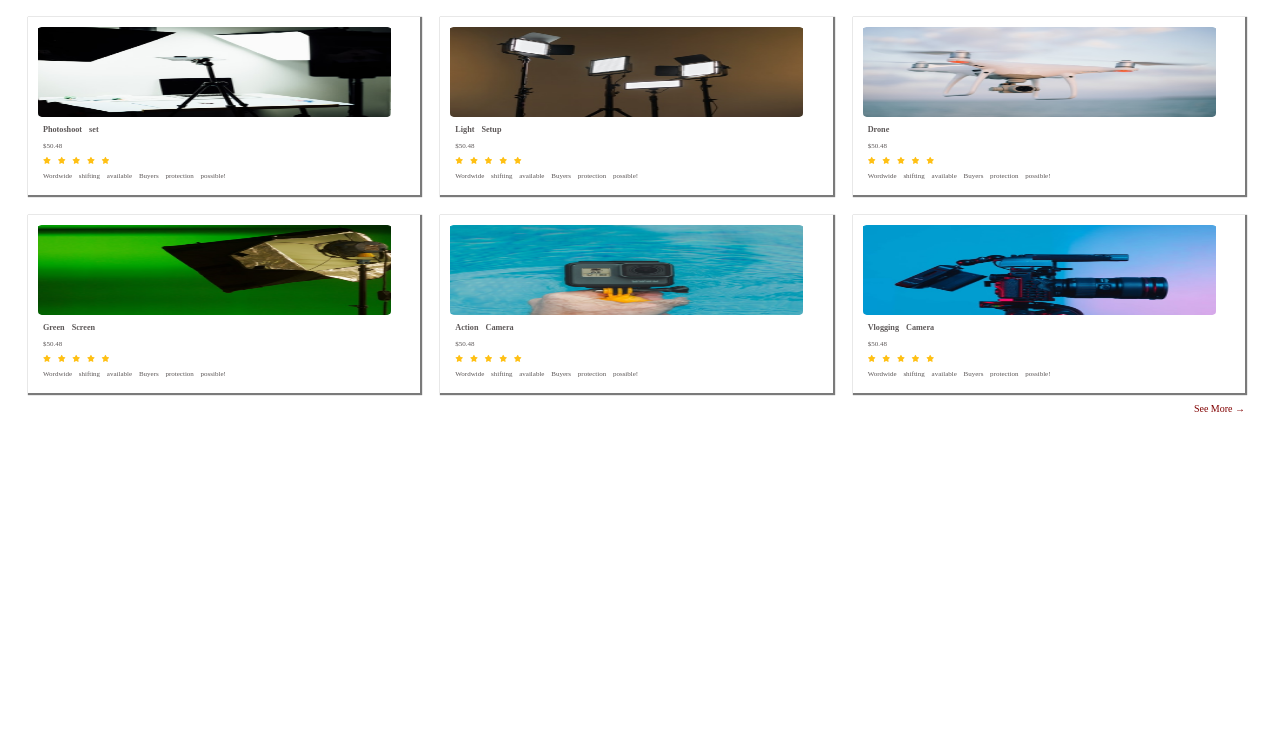
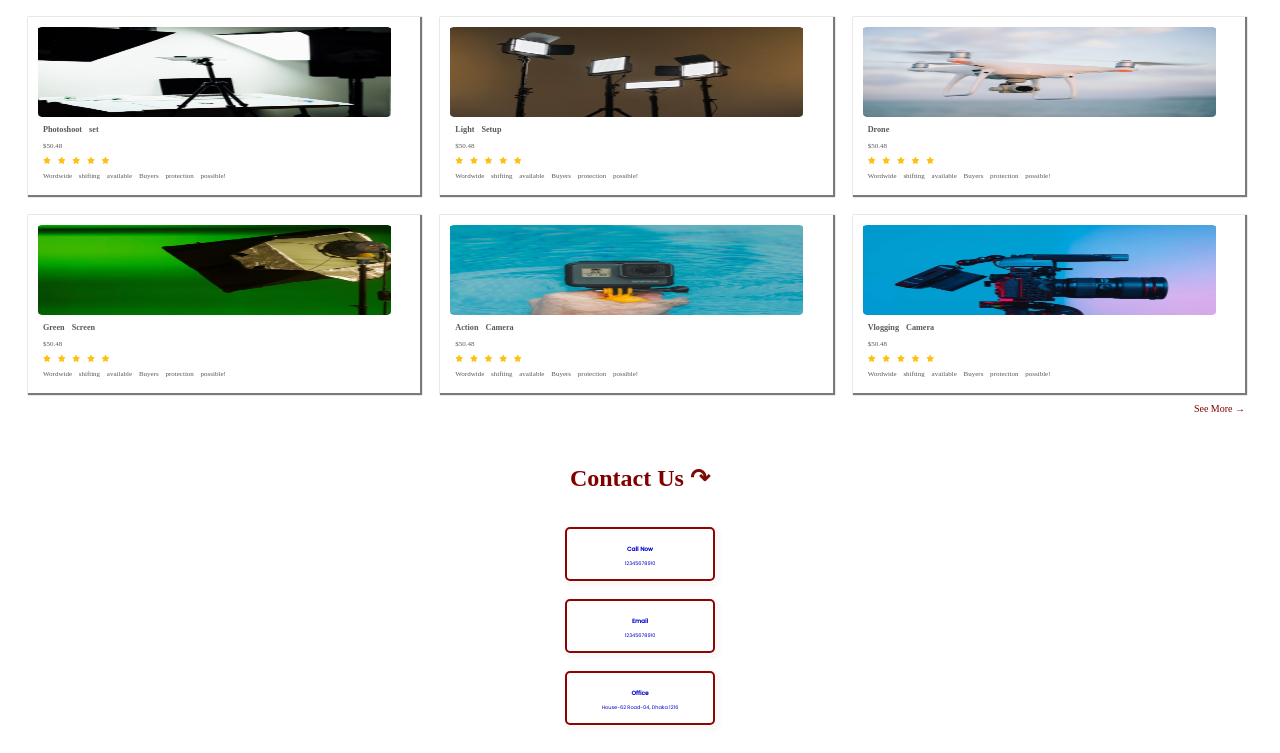
Before and after one commit to sanzidaa71/influencer-gears, a plain HTML site: page index.html in a window 1280 px wide. Shown: the part 565-1318 px from the top of the page. Before the commit the page ends 989 px from the top, so only its background shows below. Drawn offline with Linux system fonts and the light colour scheme.

Commit message:
contact-us

```diff
--- a/index.html
+++ b/index.html
@@ -341,6 +341,34 @@
             <p>See More &#8594;</p>
         </a>
     </div>
+
+
+    <section class="container-contact">
+
+        <div class="boder-center">
+            <div class="section-title Contact">
+                <h2>Contact Us <span class="arrow">&#8631;</span> </h2>
+            </div>
+            <div class="con-tact">
+
+                <h3>Call Now</h3>
+                <p>12345678910</p>
+            </div>
+            <br>
+            <div class="con-tact">
+
+                <h3>Email</h3>
+                <p>12345678910</p>
+            </div>
+            <br>
+            <div class="con-tact">
+
+                <h3>Office</h3>
+                <p>House-62 Road-04, Dhaka 1216</p>
+            </div>
+        </div>
+
+    </section>
 </body>
 
 </html>
--- a/stylesheet.css
+++ b/stylesheet.css
@@ -116,3 +116,68 @@
 .see-more-size{
     padding-right: 27px;
 }
+
+
+/*
+===============
+last section
+==================*/
+
+.Contact{
+    color: maroon;
+}
+.arrow{
+    color: rgb(124, 13, 5);
+}
+
+/* .call-now{
+    height: 100px;
+    width: 100px;
+    display: grid;
+    grid-template-columns: repeat(3,1fr);
+
+    box-shadow: rgb(204, 204, 204) 10px 10px 10px 10px;
+    font-family: 'Poppins', sans-serif;
+    font-size: 10px;
+
+}
+.container-contact .call-now{
+    align-items: center;
+} */
+
+
+
+.con-tact{
+
+    padding-bottom: 20px;
+    color: mediumblue;
+    font-family: 'Poppins', sans-serif;
+    box-shadow: rgb(250, 248, 248) 3px  3px  3px  3px  ;
+    font-size: 5px;
+    margin: auto;
+    width: 10%;
+    height: 30px;
+    border: 2px solid rgb(141, 4, 4);
+    padding: 10px;
+    column-gap: 10px;
+   border-radius: 5px;
+   text-align: center;
+
+}
+
+.con-tact :hover{
+
+    color: rgb(205, 65, 0);
+    border: rgb(205, 65, 0);
+
+}
+.text-alin{
+    text-decoration: mediumblue;
+}
+
+
+
+
+.boder-center{
+    padding-bottom: 20px;
+}
```
